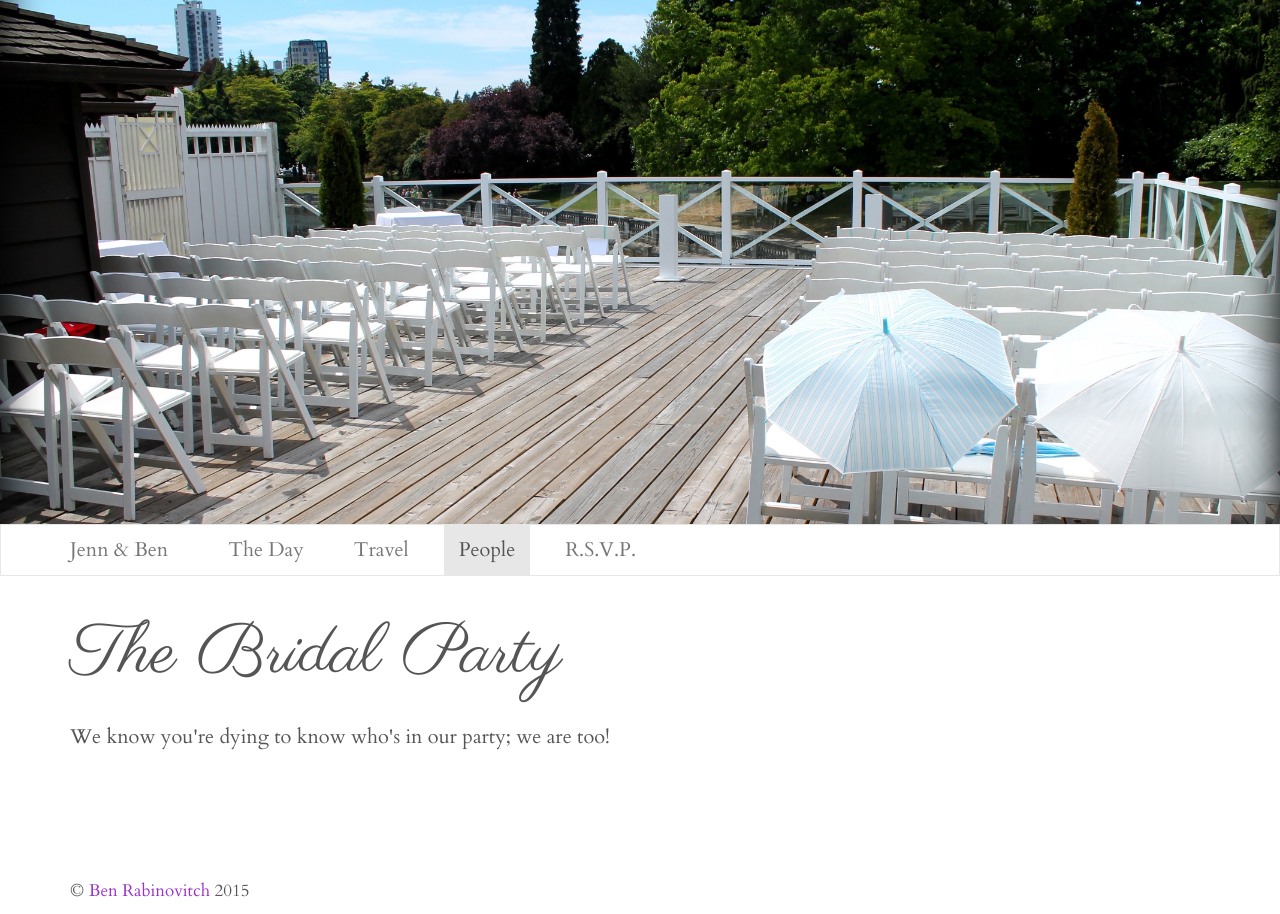
After one commit to brab/wedding, a Django app: page /people in a window 1280 px wide. The commit adds this page. Run offline with Django 3.2, Linux system fonts and the light colour scheme; some libraries are stand-ins or nearby versions.

Commit message:
New pages: people + rsvp
- placeholder content for now

```diff
--- /dev/null
+++ b/backend/static_info/templates/static_info/people.html
@@ -0,0 +1,26 @@
+{% extends "base.html" %}
+{% load staticfiles %}
+
+{% block header %}
+<img
+  class="image-responsive"
+  src="{% static 'static_info/people/banner_people.jpg' %}"
+  alt="wedding banner"
+  style="width:100%;"
+>
+{% endblock %}
+
+{% block nav_active_people %}active{% endblock %}
+
+{% block content %}
+<div class="row">
+  <div class="col-xs-12">
+    <h1>
+      The Bridal Party
+    </h1>
+    <p>
+      We know you're dying to know who's in our party; we are too!
+    </p>
+  </div>
+</div>
+{% endblock %}
--- a/backend/static_info/urls.py
+++ b/backend/static_info/urls.py
@@ -9,6 +9,8 @@ from static_info import views
 urlpatterns = patterns( #pylint: disable=invalid-name
     '',
     url(r'^$', views.index, name='index', ),
+    url(r'^people$', views.people, name='people', ),
+    url(r'^rsvp$', views.rsvp, name='rsvp', ),
     url(r'^the-day$', views.itinerary, name='itinerary', ),
     url(r'^travel$', views.travel, name='travel', ),
 )
--- a/backend/static_info/views.py
+++ b/backend/static_info/views.py
@@ -24,6 +24,26 @@ def itinerary(request):
         {},
     )
 
+def people(request):
+    """
+    Our wedding party
+    """
+    return render(
+        request,
+        'static_info/people.html',
+        {},
+    )
+
+def rsvp(request):
+    """
+    RSVP
+    """
+    return render(
+        request,
+        'static_info/rsvp.html',
+        {},
+    )
+
 def travel(request):
     """
     Travelling to Vancouver
--- a/backend/templates/base.html
+++ b/backend/templates/base.html
@@ -43,10 +43,10 @@
                 <a href="/travel">Travel</a>
               </li>
               <li class="{% block nav_active_people %}{% endblock %}">
-                <a href="/">People</a>
+                <a href="/people">People</a>
               </li>
               <li class="{% block nav_active_rsvp %}{% endblock %}">
-                <a href="/">Attendance</a>
+                <a href="/rsvp">R.S.V.P.</a>
               </li>
             </ul>
           </div>
```
Also changed, not shown: backend/static_info/templates/static_info/rsvp.html (added, +26 -0 lines), backend/static_info/static/static_info/people/banner_people.jpg (added), backend/static_info/static/static_info/rsvp/banner_rsvp.jpg (added).
